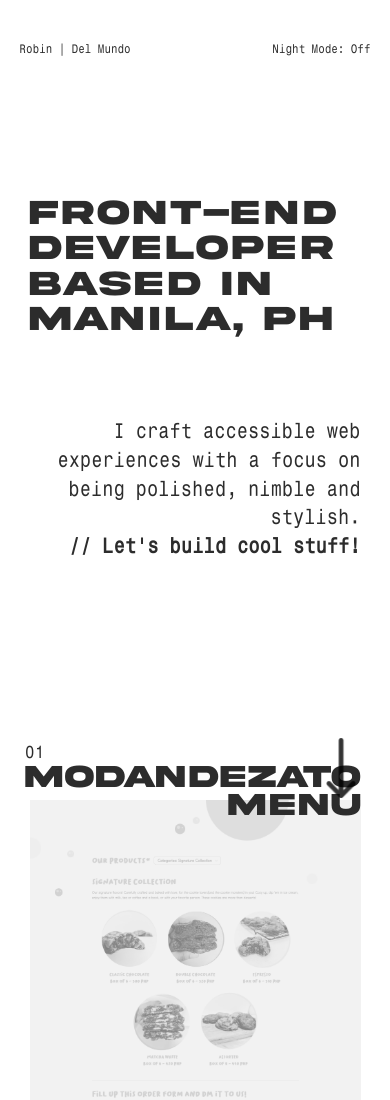
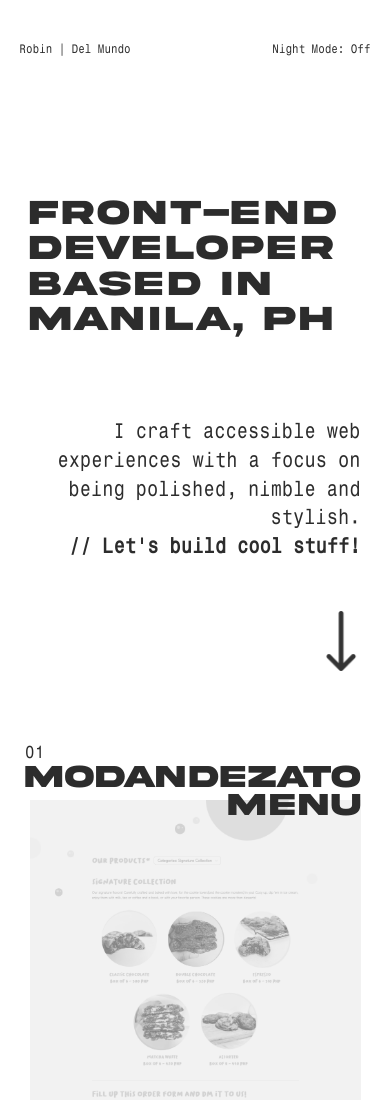
Before and after one commit to Robincredible/portfolio, a plain HTML site: page index.html in a window 390 px wide. Shown: the top 1100 px of the page. Drawn offline with Linux system fonts and the light colour scheme.

Commit message:
Responsive fix on down arrow

```diff
--- a/styles.css
+++ b/styles.css
@@ -776,6 +776,10 @@ display: flex;
 
 @media screen and (max-width: 480px){
 
+	.down-arrow{
+		bottom: 20%;
+	}
+
 	.key-message h1,
 	.footer-ender h2{
 		font-size: 2.5em;
```
